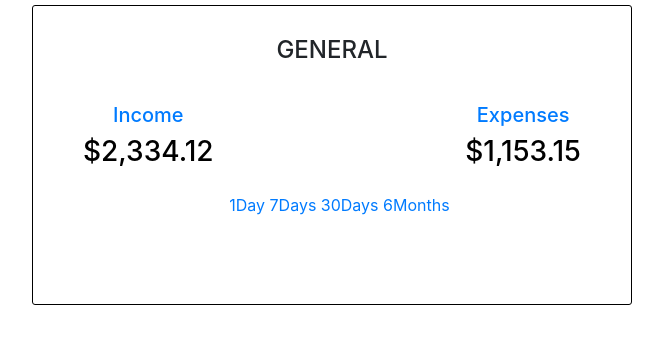
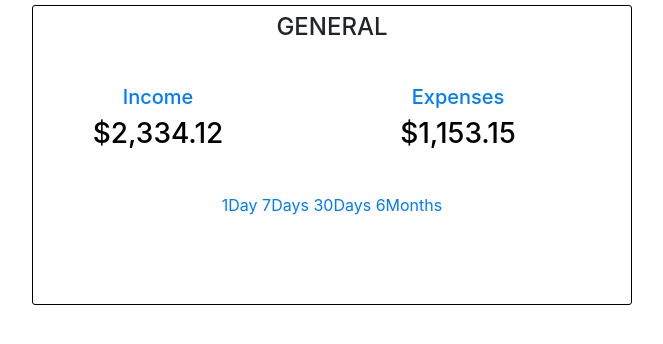
Before and after one commit to cristian473/Henry-Bank, a React (Create React App) app in the folder client/: page /general in a window 1280 px wide. Shown: the top 344 px of the page, without its empty margins (308-971 px from the left). Built offline with nearby package versions, Linux system fonts and the light colour scheme.

Commit message:
GeneralCompFixes

```diff
--- a/client/src/components/General/General.css
+++ b/client/src/components/General/General.css
@@ -1,6 +1,8 @@
 .container {
     border: solid 1px black;
     top: 5px;
+    display: flex;
+    flex-direction: column;
     border-radius: 3px;
     position: relative;
     height: 300px;
@@ -8,37 +10,30 @@
 }
 
 .general {
-    position: relative;
     text-align: center;
-    top: 30px;
+    margin-top: 7px;
+}
+
+.props {
+    display: flex;
+    margin: 35px;
 }
 
 .income {
-    color: gray;
     text-align: center;
-     position: relative;
-    top: 60px;
-    left: 35px;
-    float: left;
-    width: 25%px;
+    align-self: flex-start;
+    width: 150px;
 }
 
-.expense{
-    color: gray;
+.expenses {
+    margin-left: 150px;
     text-align: center;
-    position: relative;
-    top: 60px;
-    right: 35px;
-    float: right;
-    width: 25%px;
+    width: 150px;
 }
 
 .record {
     background: transparent;
     text-align: center;
-    position: relative;
-    top: 150px;
-
 }
 
 .value {
--- a/client/src/components/General/General.jsx
+++ b/client/src/components/General/General.jsx
@@ -9,13 +9,15 @@ export default function General() {
             <div className = 'general' >
                 <h4> GENERAL </h4>
             </div>
-            <div className = 'income' >
-                <h5> <Link to = 'income' > Income </Link> </h5>
-                <h3 className = 'value' > $2,334.12 </h3>
-            </div>
-            <div className = 'expense' >
-                <h5>< Link to = 'expenses' >Expenses </Link> </h5>
-                <h3 className = 'value' > $1,153.15 </h3>
+            <div className = 'props' >
+                <div className = 'income'>
+                    <h5> <Link to='income' > Income </Link> </h5>
+                    <h3 className='value' > $2,334.12 </h3>
+                </div>
+                <div className = 'expenses' >
+                    <h5>< Link to='expenses' >Expenses </Link> </h5>
+                    <h3 className='value' > $1,153.15 </h3>
+                </div>
             </div>
             <div className = 'record' >
                 <Link to = '1 day' > 1Day   </Link>
```
